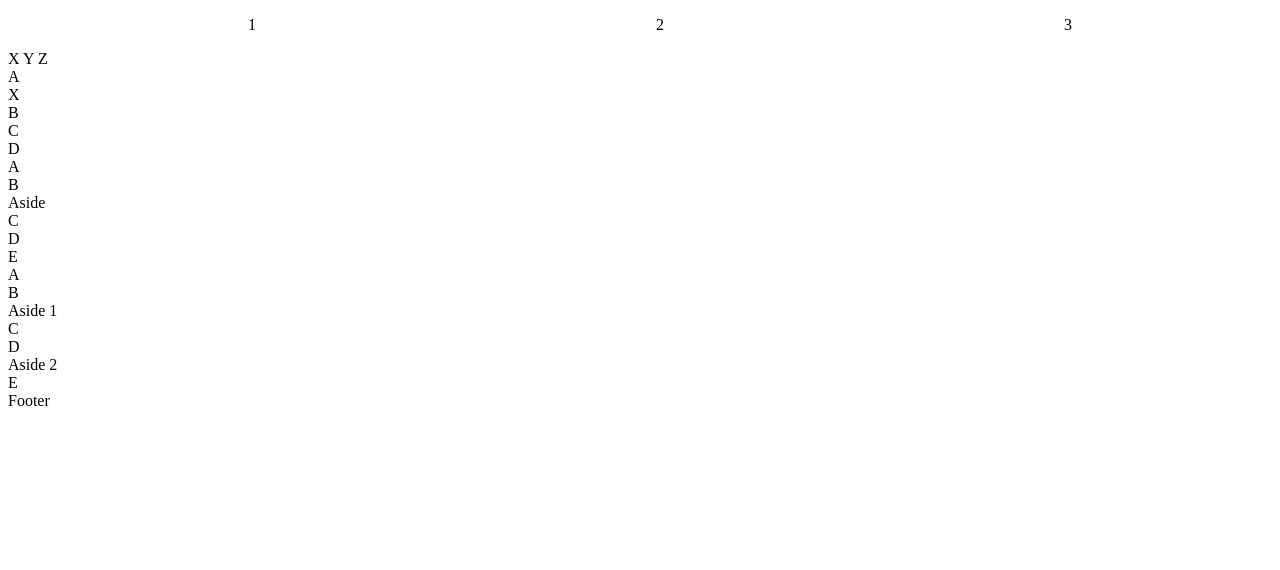
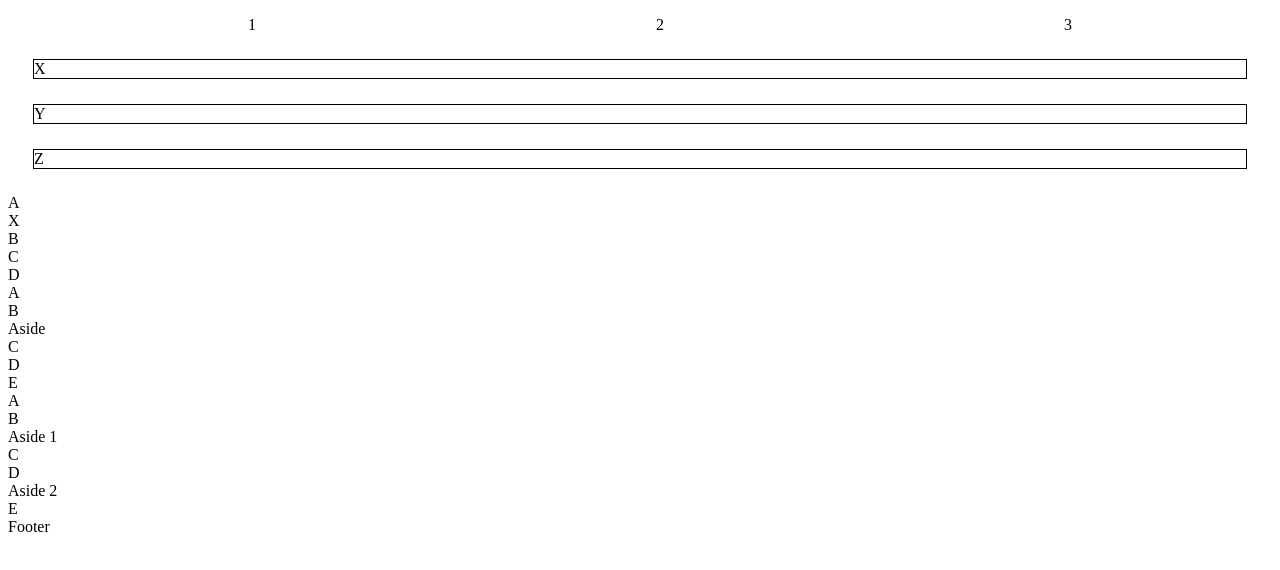
Before and after one commit to TSturtledove/Static-web-exercise-css-pseudo-class, a plain HTML site: page index.html in a window 1280 px wide. Drawn offline with Linux system fonts and the light colour scheme.

Commit message:
added block display and borders for the span elements

```diff
--- a/styles.css
+++ b/styles.css
@@ -7,5 +7,16 @@ h1 {
 .top {
   display: flex;
   justify-content: space-around;
+  flex-wrap: nowrap;
   list-style: none;
 }
+
+.inline {
+  display: block;
+  border: 1px solid black;
+  margin: 25px;
+}
+
+
+/*In the article element with the class n-child
+add a 1 pixel border around every even numbered section element.*/
```
